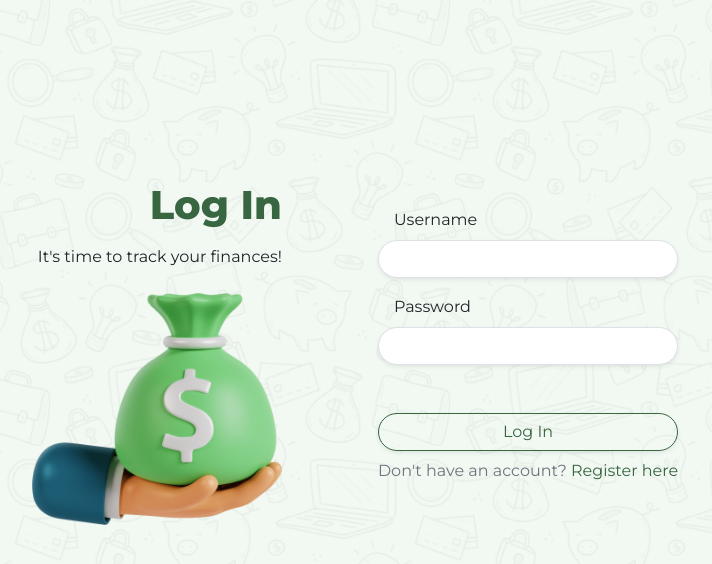
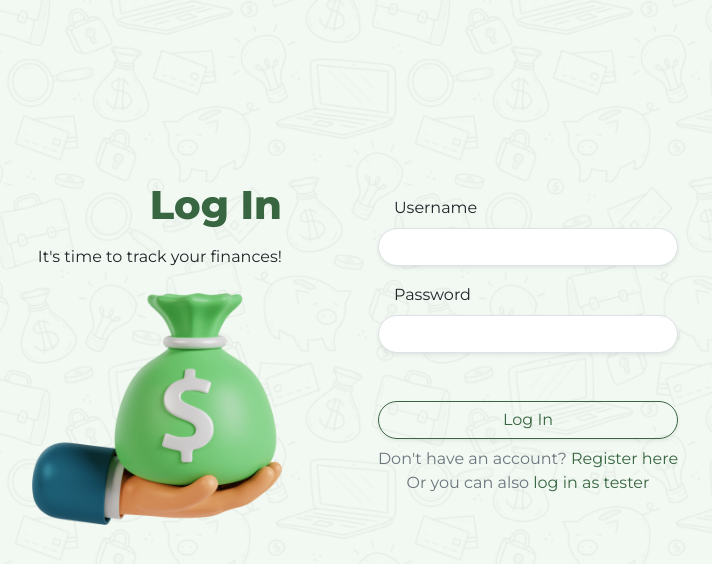
Before and after one commit to OLuizFernando/fintrack, a Flask app: page /login in a window 1280 px wide. Shown: the part 94-658 px from the top of the page, without its empty margins (285-997 px from the left). Run offline with Flask 3, Linux system fonts and the light colour scheme; some libraries are stand-ins or nearby versions.

Commit message:
add `log in as tester` option to `log in` page

```diff
--- a/app.py
+++ b/app.py
@@ -301,6 +301,14 @@ def register():
     return render_template("login.html")
 
 
+@app.route("/tester-login")
+def tester_login():
+    session.clear()
+    session["user_id"] = 3
+
+    return redirect("/")
+
+
 @app.template_filter("money")
 def format_money(value):
     try:
--- a/templates/login.html
+++ b/templates/login.html
@@ -22,7 +22,8 @@
         </div>
         <div class="d-flex flex-column align-items-center">
           <button type="submit" class="btn btn-outline-primary montserrat-regular w-100 rounded-5 shadow-sm mb-2" id="loginButton">Log In</button>
-          <p class="text-secondary montserrat-regular">Don't have an account? <a class="link-primary" href="/register">Register here</a></p>
+          <p class="text-secondary montserrat-regular mb-0">Don't have an account? <a class="link-primary" href="/register">Register here</a></p>
+          <p class="text-secondary montserrat-regular">Or you can also <a class="link-primary" href="/tester-login">log in as tester</a></p>
         </div>
       </form>
     </div>
```
